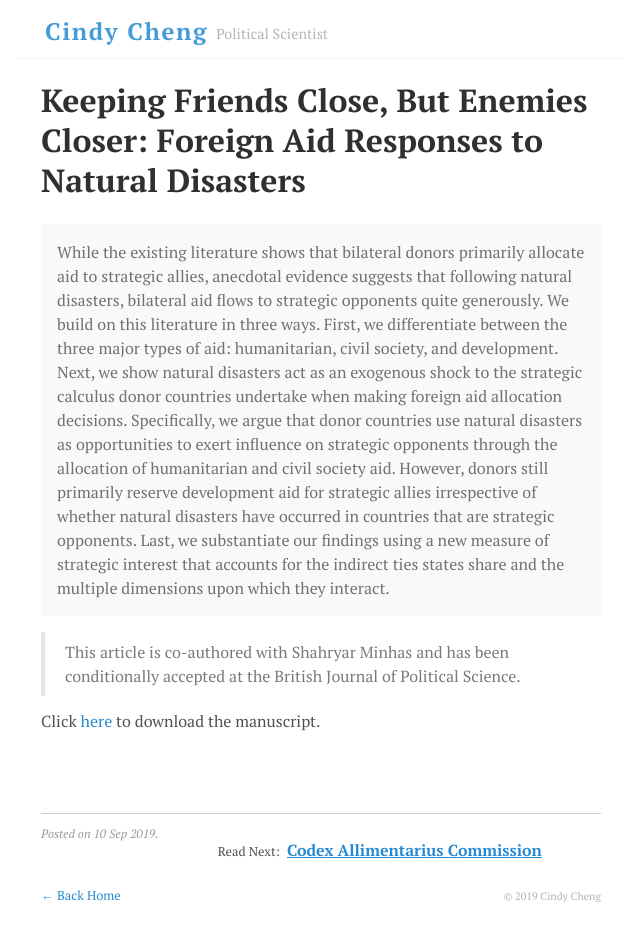
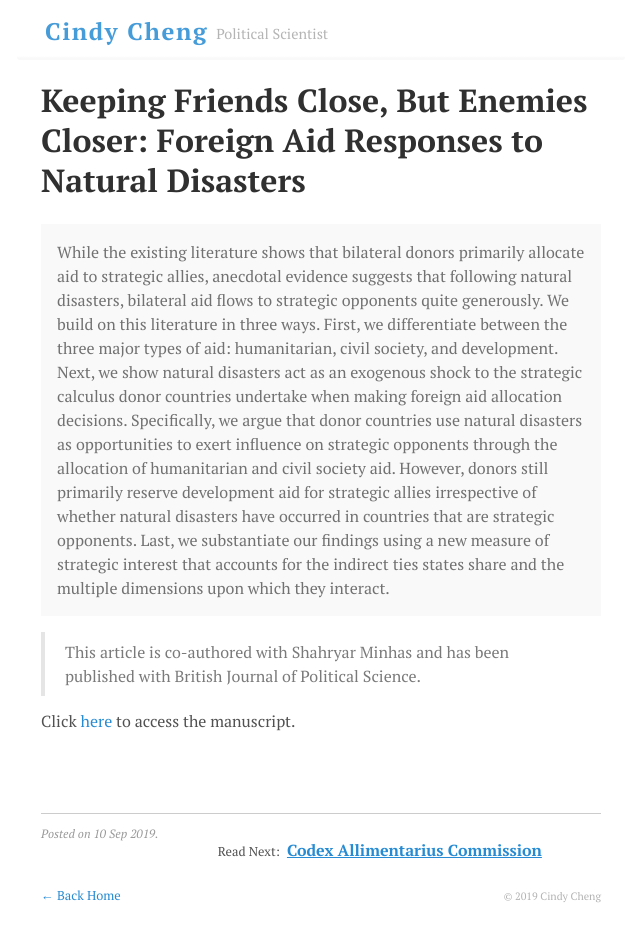
Before and after one commit to cindyyawencheng/cindyyawencheng.github.io, a Jekyll site: the page built from _posts/published/2019-09-10-keepingfriendsclose.md, in a window 1280 px wide. Shown: the whole page, without its empty margins (319-959 px from the left). Built offline with Jekyll 4.4.1, drawn with Linux system fonts in a browser that asks for light colours.

Commit message:
update bjps

```diff
--- a/_posts/published/2019-09-10-keepingfriendsclose.md
+++ b/_posts/published/2019-09-10-keepingfriendsclose.md
@@ -10,9 +10,9 @@ category: published
 While the existing literature shows that bilateral donors primarily allocate aid to strategic allies, anecdotal evidence suggests that following natural disasters, bilateral aid flows to strategic opponents quite generously. We build on this literature in three ways. First, we differentiate between the three major types of aid: humanitarian, civil society, and development. Next, we show natural disasters act as an exogenous shock to the strategic calculus donor countries undertake when making foreign aid allocation decisions. Specifically, we argue that donor countries use natural disasters as opportunities to exert influence on strategic opponents through the allocation of humanitarian and civil society aid. However, donors still primarily reserve development aid for strategic allies irrespective of whether natural disasters have occurred in countries that are strategic opponents. Last, we substantiate our findings using a new measure of strategic interest that accounts for the indirect ties states share and the multiple dimensions upon which they interact.
 </div>
 
-> This article is co-authored with Shahryar Minhas and has been conditionally accepted at the British Journal of Political Science.
+> This article is co-authored with Shahryar Minhas and has been published with British Journal of Political Science.
 
-Click [here](https://syncandshare.lrz.de/dl/fiHuQEQPuEZTpARRS5h9Tddy/cheng_minhas_keepingEnemiesClose.pdf?inline) to download the manuscript.
+Click [here](https://www.cambridge.org/core/journals/british-journal-of-political-science/article/abs/keeping-friends-close-but-enemies-closer-foreign-aid-responses-to-natural-disasters/43D14E8092035D3DD986D861EDA7A741) to access the manuscript.
 
 <br>
 <br>
```
